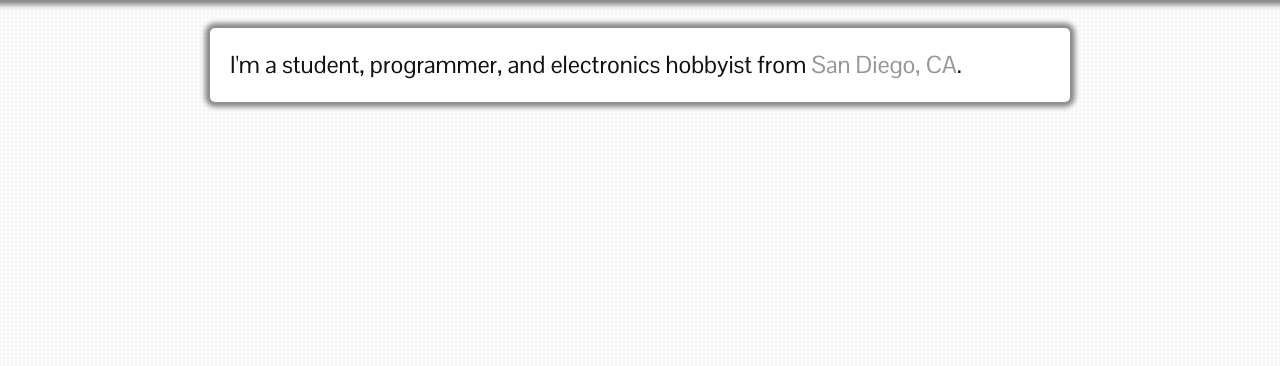
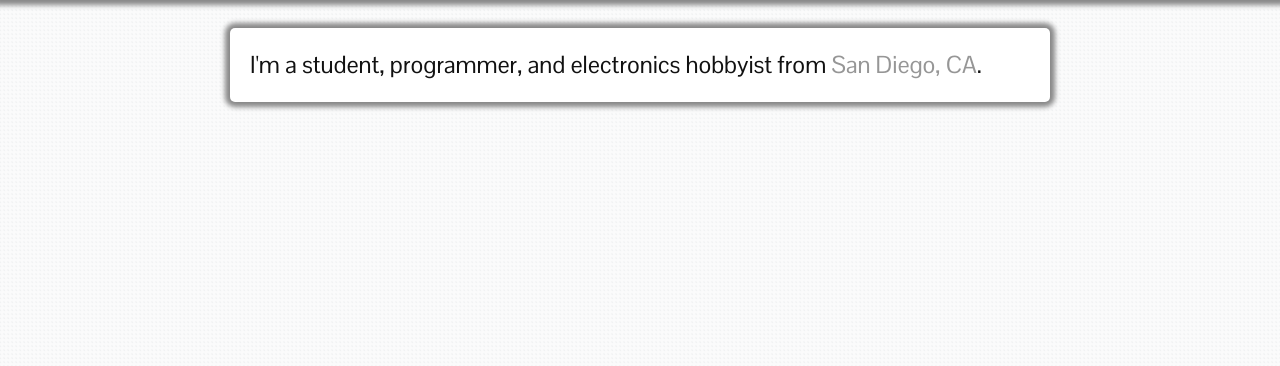
Before and after one commit to vineel-adusumilli/vineel.me, a Flask app: page / in a window 1280 px wide. Shown: the part 54-420 px from the top of the page. Run offline with Flask 2, Linux system fonts and the light colour scheme; some libraries are stand-ins or nearby versions.

```diff
--- a/static/style.css
+++ b/static/style.css
@@ -43,7 +43,7 @@ a:hover, a:active, a:focus:hover {
 }
 
 .item {
-  width: 820px;
+  width: 780px;
   padding: 10px 20px;
 }
 
```
